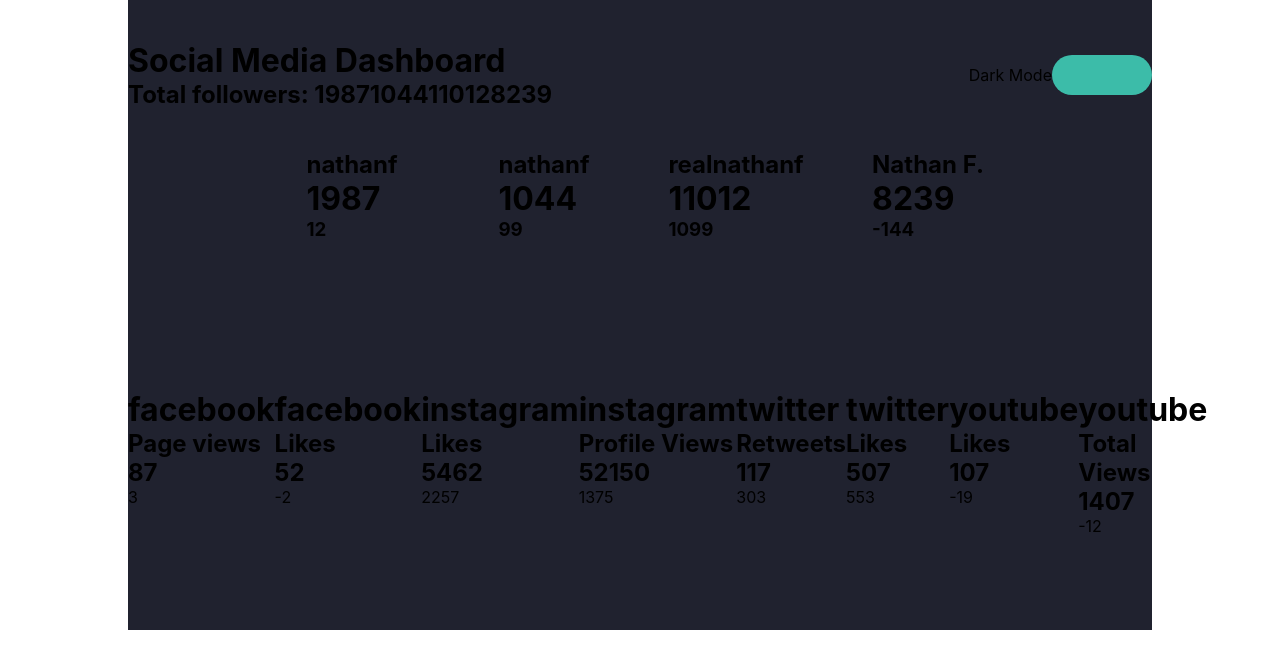
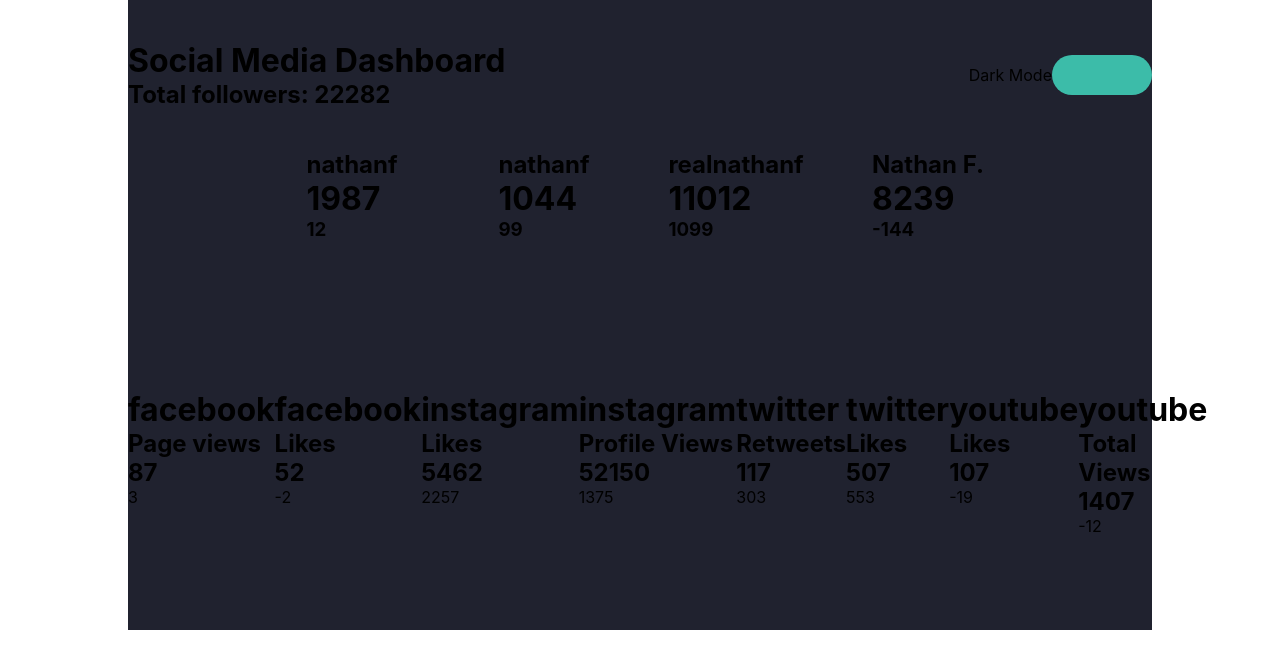
Before and after one commit to KacagoHollo/social-media-dashbord-react, a React (Create React App) app: page / in a window 1280 px wide. Shown: the top 668 px of the page. Built offline with nearby package versions, Linux system fonts and the light colour scheme.

Commit message:
Reduce method problem solved

```diff
--- a/src/App.jsx
+++ b/src/App.jsx
@@ -13,11 +13,19 @@
     setToggle(toggle === "dark" ? "light" : "dark")
   }
 
-  const sumTotal = data.platforms.map((platform) => (
-    Object.values(platform).reduce((total, item) => {
-     return total + parseInt(item.followers)
-    }, 0)
-     ))
+  // Old solution, numbers get after each other without adding
+
+  // const sumTotal = data.platforms.map((platform) => (
+  //   Object.values(platform).reduce((total, item) => {
+  //    return total + parseInt(item.followers)
+  //   }, 0)
+  //    ))
+
+  const sumTotal = data.platforms.reduce((sum, platform) => {
+    // console.log(Object.values(platform)[0].followers);
+    return sum + Object.values(platform)[0].followers
+
+  }, 0)
 
   return (
     <div className={toggle}>
```
